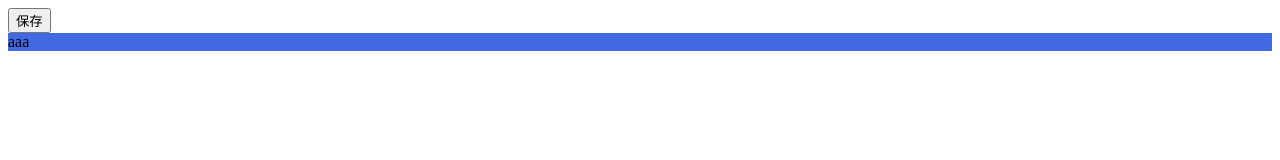
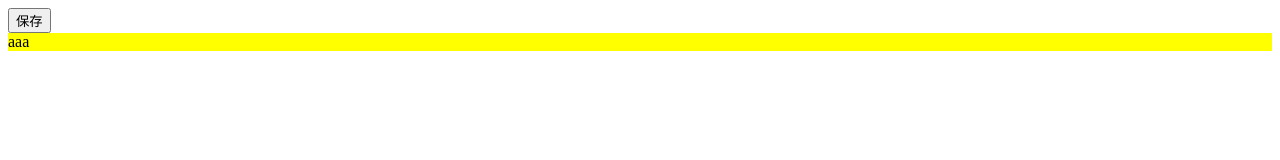
Before and after one commit to huangpn611/hubild_git, a plain HTML site: page index.html in a window 1280 px wide. Drawn offline with Linux system fonts and the light colour scheme.

Commit message:
把背景颜色改成yellow[test]

```diff
--- a/index.html
+++ b/index.html
@@ -6,6 +6,6 @@
 	</head>
 	<body>
 		<input type="button"  value="保存"/>
-		<div style="background-color: royalblue;">aaa</div>
+		<div style="background-color: yellow">aaa</div>
 	</body>
 </html>
```
